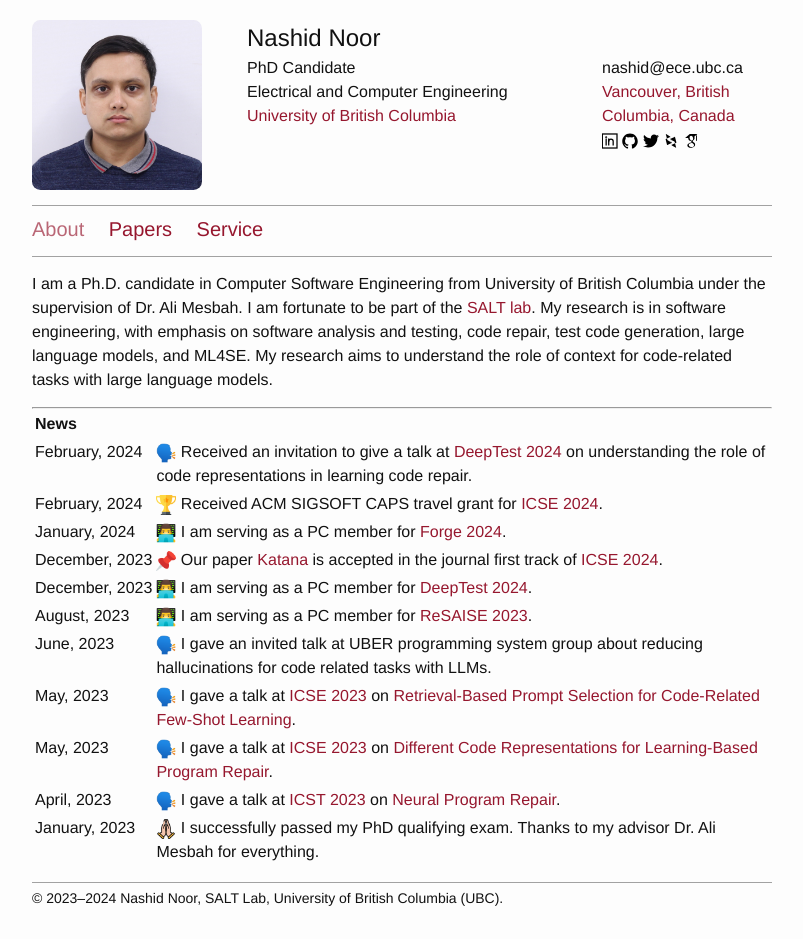
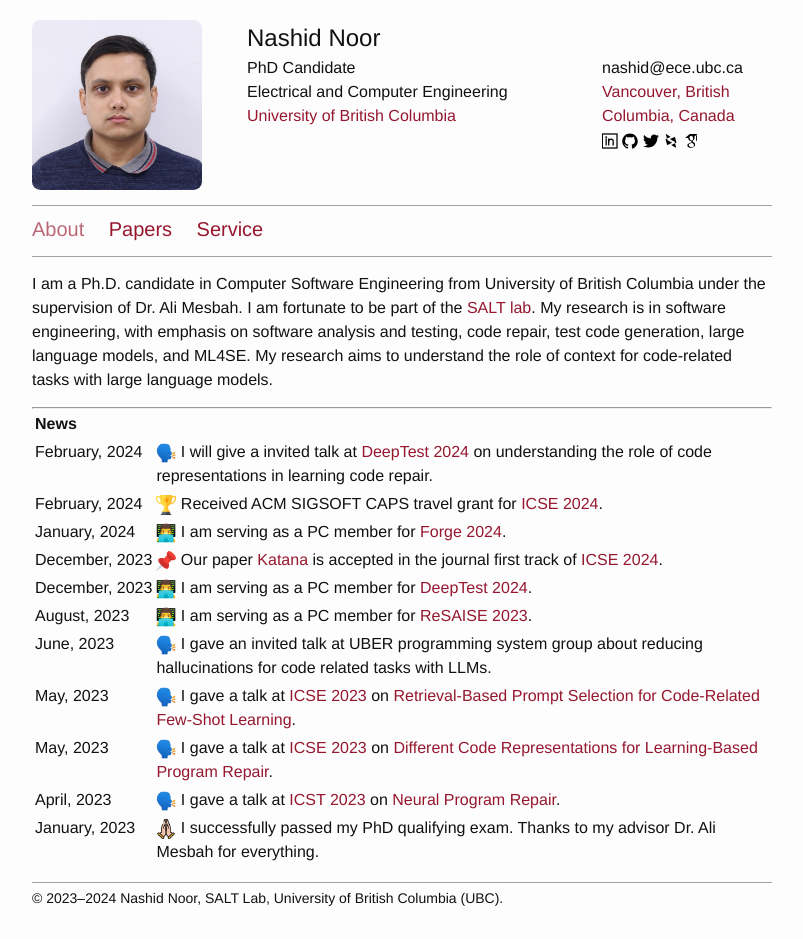
Before and after one commit to nashid/nashid.github.io, a Jekyll site: the page built from index.md, in a window 1280 px wide. Shown: the whole page, without its empty margins (238-1041 px from the left). Built offline with Jekyll 4.4.1, drawn with Linux system fonts in a browser that asks for light colours.

```diff
--- a/index.md
+++ b/index.md
@@ -19,7 +19,7 @@
   </tr>
   <tr>
     <td style="vertical-align: top;">February,&nbsp;2024</td>
-    <td><img src="./resources/images/icon-talk.png" width="20" height="20"> Received an invitation to give a talk at <a href="https://conf.researchr.org/home/icse-2024/deeptest-2024#program">DeepTest 2024</a> on understanding the role of code representations in learning code repair.</td>
+    <td><img src="./resources/images/icon-talk.png" width="20" height="20"> I will give a invited talk at <a href="https://conf.researchr.org/home/icse-2024/deeptest-2024#program">DeepTest 2024</a> on understanding the role of code representations in learning code repair.</td>
   </tr>
   <tr>
     <td style="vertical-align: top;">February,&nbsp;2024</td>
```
